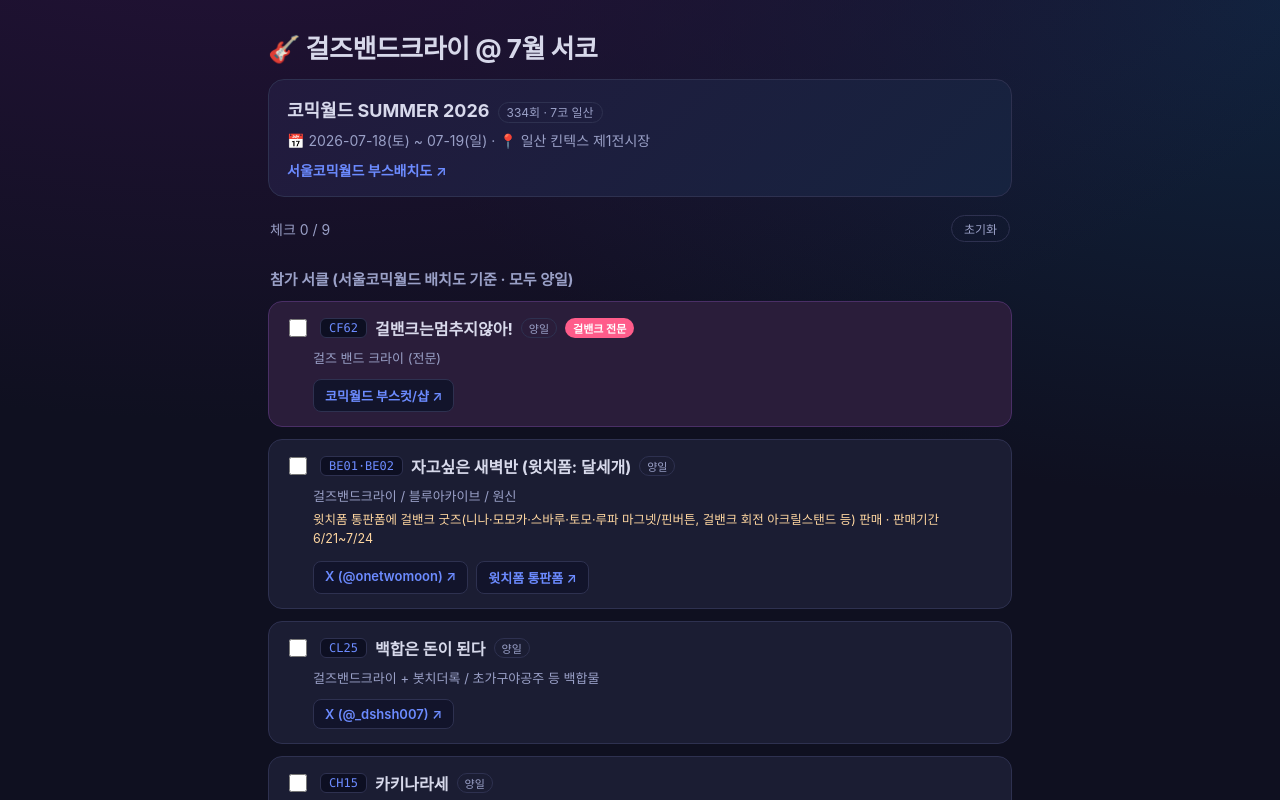
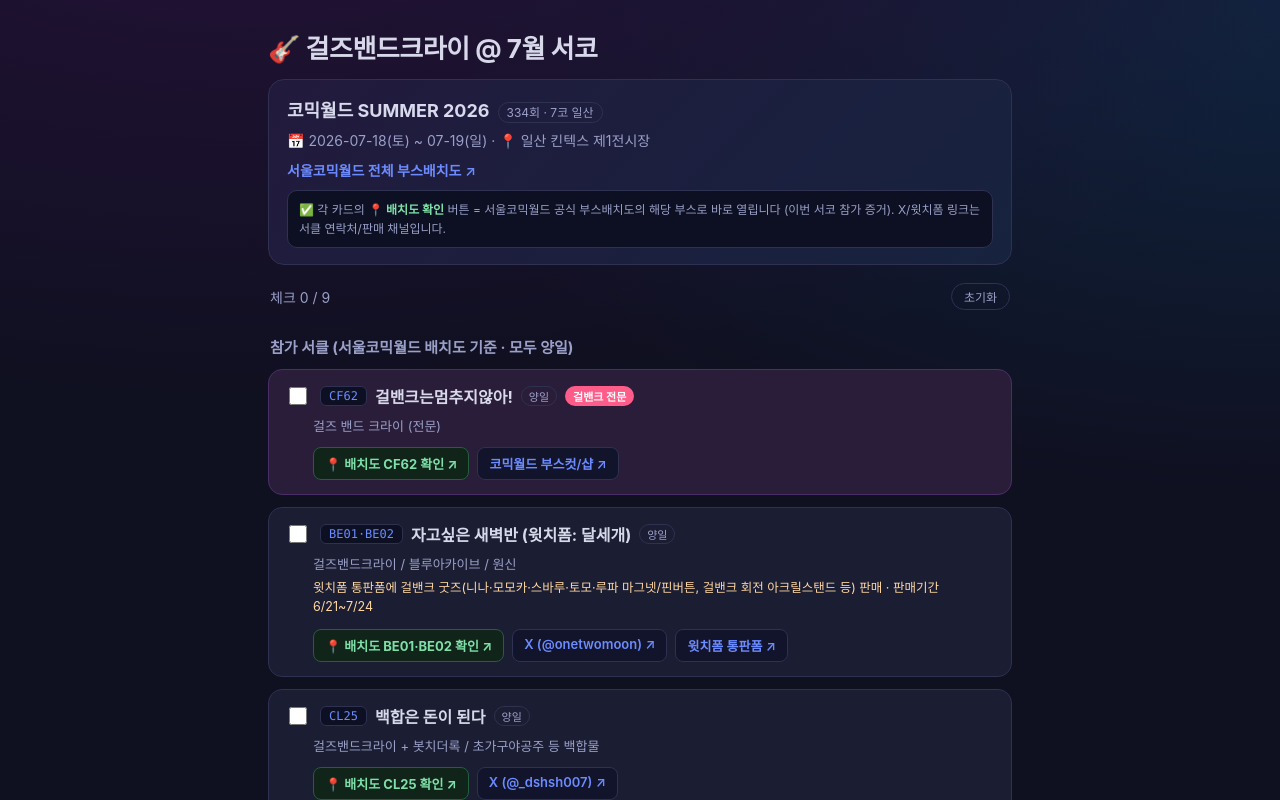
Before and after one commit to bini59/317_gbc_seoko, a React (Vite) app: page / in a window 1280 px wide. Shown: the top 800 px of the page. Built offline with nearby package versions, Linux system fonts and the light colour scheme.

Commit message:
feat: add per-booth 배치도(comicw map) deep links as attendance proof + verify note

```diff
--- a/src/App.jsx
+++ b/src/App.jsx
@@ -33,6 +33,11 @@
       <div className="genre">{item.genre}</div>
       {item.note && <div className="note">{item.note}</div>}
       <div className="links">
+        {item.boothUrl && (
+          <a className="booth-link" href={item.boothUrl} target="_blank" rel="noopener noreferrer">
+            📍 배치도 {item.booth} 확인 ↗
+          </a>
+        )}
         {item.links.map((l) => (
           <a key={l.url} href={l.url} target="_blank" rel="noopener noreferrer">
             {l.label} ↗
@@ -59,8 +64,12 @@
             📅 {event.date} · 📍 {event.venue}
           </div>
           <a className="map" href={event.mapUrl} target="_blank" rel="noopener noreferrer">
-            서울코믹월드 부스배치도 ↗
+            서울코믹월드 전체 부스배치도 ↗
           </a>
+          <div className="hint">
+            ✅ 각 카드의 <b>📍 배치도 확인</b> 버튼 = 서울코믹월드 공식 부스배치도의 해당 부스로 바로 열립니다 (이번 서코 참가 증거).
+            X/윗치폼 링크는 서클 연락처/판매 채널입니다.
+          </div>
         </div>
         <div className="progress">
           체크 {doneCount} / {allItems.length}
--- a/src/data.js
+++ b/src/data.js
@@ -20,6 +20,7 @@
     day: "양일",
     genre: "걸즈 밴드 크라이 (전문)",
     highlight: true,
+    boothUrl: "https://comicw.net/map/334/CF62",
     links: [
       { label: "코믹월드 부스컷/샵", url: "https://comicw.net/g/?it_id=1026" },
     ],
@@ -30,6 +31,7 @@
     name: "자고싶은 새벽반 (윗치폼: 달세개)",
     day: "양일",
     genre: "걸즈밴드크라이 / 블루아카이브 / 원신",
+    boothUrl: "https://comicw.net/map/334/BE01",
     note: "윗치폼 통판폼에 걸밴크 굿즈(니나·모모카·스바루·토모·루파 마그넷/핀버튼, 걸밴크 회전 아크릴스탠드 등) 판매 · 판매기간 6/21~7/24",
     links: [
       { label: "X (@onetwomoon)", url: "https://x.com/onetwomoon" },
@@ -42,6 +44,7 @@
     name: "백합은 돈이 된다",
     day: "양일",
     genre: "걸즈밴드크라이 + 봇치더록 / 초가구야공주 등 백합물",
+    boothUrl: "https://comicw.net/map/334/CL25",
     links: [
       { label: "X (@_dshsh007)", url: "https://x.com/_dshsh007" },
     ],
@@ -52,6 +55,7 @@
     name: "카키나라세",
     day: "양일",
     genre: "걸즈밴드크라이 / 초가구야공주 / 봇치더록",
+    boothUrl: "https://comicw.net/map/334/CH15",
     links: [
       { label: "X (@daj8_b4)", url: "https://x.com/daj8_b4" },
       { label: "Instagram (@doj8p4)", url: "https://instagram.com/doj8p4" },
@@ -64,6 +68,7 @@
     name: "걸즈 뮤직 포에버",
     day: "양일",
     genre: "걸즈밴드크라이 / 보컬로이드 / 봇치더록",
+    boothUrl: "https://comicw.net/map/334/CH42",
     links: [
       { label: "X (@seohaengma)", url: "https://x.com/seohaengma" },
     ],
@@ -74,6 +79,7 @@
     name: "악기상점",
     day: "양일",
     genre: "걸즈밴드크라이 / 뱅드림 / 봇치더록 / 블루아카이브 등 밴드물 다수",
+    boothUrl: "https://comicw.net/map/334/BH01",
     links: [
       { label: "X (@akgi_store)", url: "https://x.com/akgi_store" },
       { label: "Instagram (@akgi_store)", url: "https://instagram.com/akgi_store" },
@@ -85,6 +91,7 @@
     name: "걸즈밴드붐은온다",
     day: "양일",
     genre: "걸즈밴드크라이 / 뱅드림 / 보컬로이드 / 봇치더록",
+    boothUrl: "https://comicw.net/map/334/BH60",
     links: [
       { label: "X (@recma5)", url: "https://x.com/recma5" },
       { label: "Instagram (@cma.day)", url: "https://instagram.com/cma.day" },
--- a/src/styles.css
+++ b/src/styles.css
@@ -170,6 +170,26 @@
 }
 .links a:hover { border-color: var(--accent2); color: #fff; }
 
+.links a.booth-link {
+  color: #7ee0a8;
+  background: #10241a;
+  border-color: #275c3f;
+  font-weight: 700;
+}
+.links a.booth-link:hover { border-color: #7ee0a8; color: #d6ffe6; }
+
+.event .hint {
+  margin-top: 10px;
+  font-size: 12px;
+  line-height: 1.6;
+  color: var(--muted);
+  background: #0d0f22;
+  border: 1px solid var(--line);
+  border-radius: 10px;
+  padding: 9px 11px;
+}
+.event .hint b { color: #7ee0a8; }
+
 footer {
   margin-top: 36px;
   color: var(--muted);
```
